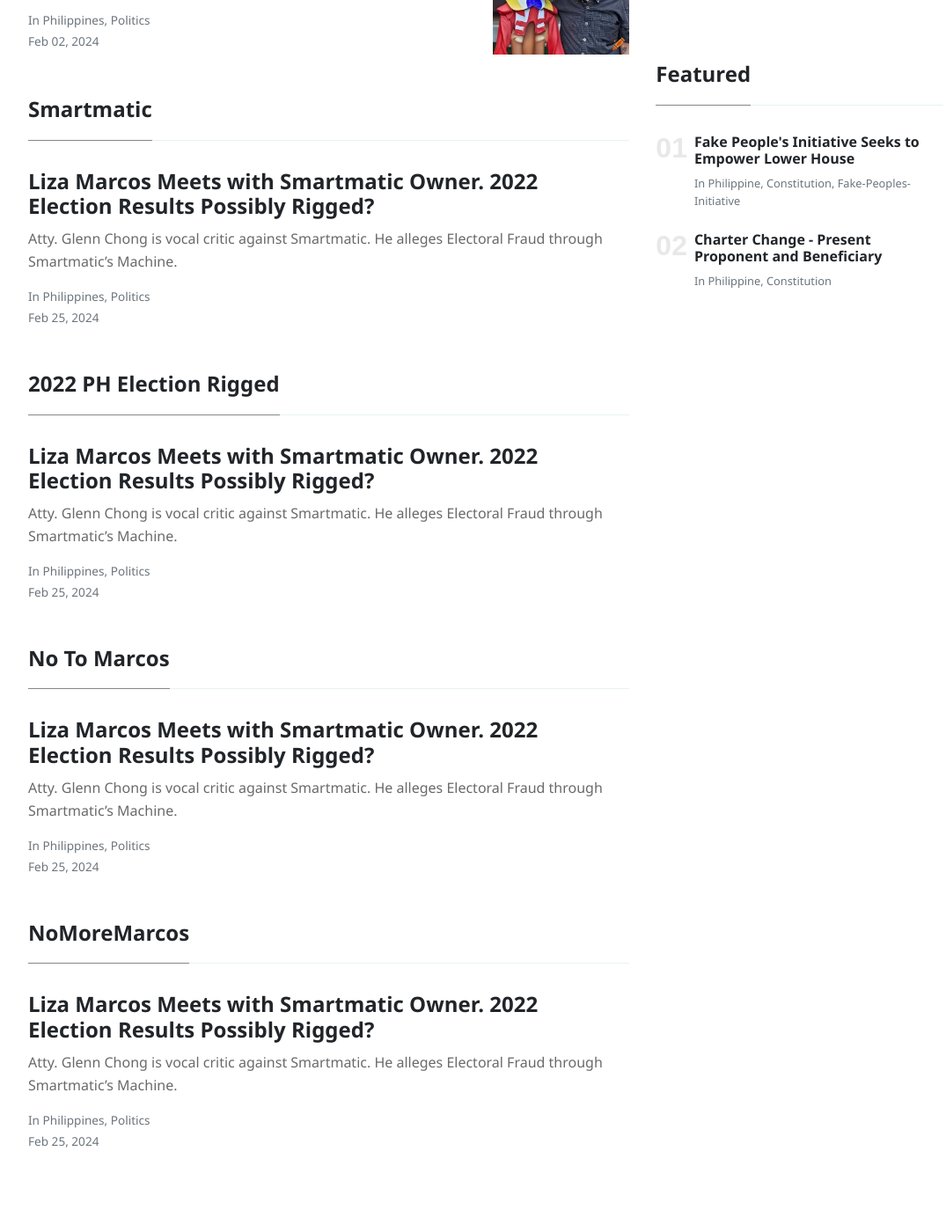
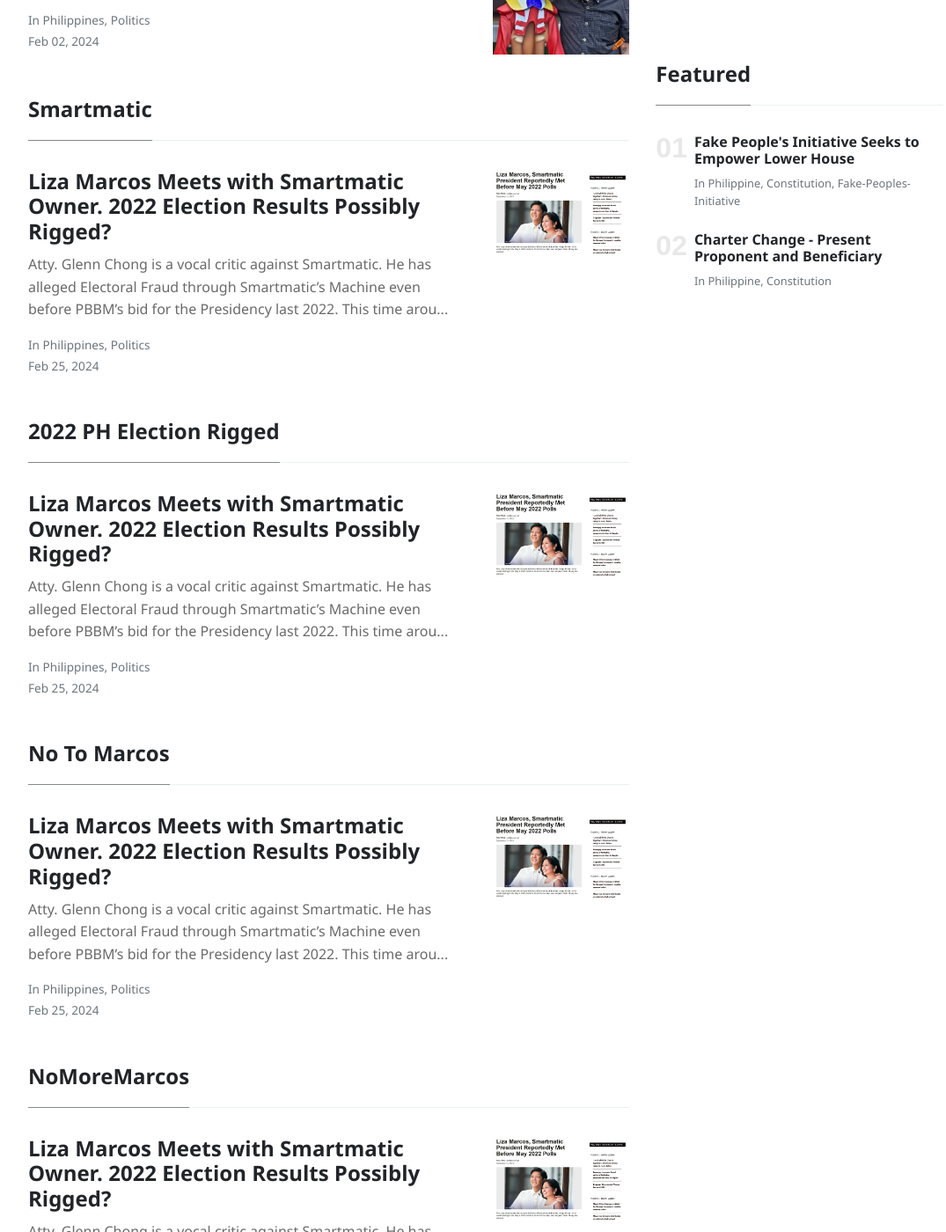
Before and after one commit to nilsinenomine/phermented, a Jekyll site: the page built from _pages/tags.html, in a window 1280 px wide and 1400 px high, scrolled down 4823 px. Shown: the whole window at 88% size, without its empty margins (88-1163 px from the left). Built offline with Jekyll 4.4.1, drawn with Linux system fonts in a browser that asks for light colours; nearby versions of some CDN libraries; some of the changed text lies outside the part shown.

Commit message:
Smartmatic, 2022 Polls Rigged

```diff
--- a/_posts/2024-02-25-Liza-Marcos-Meeting-with-Smartmatic-Rigged-Election-Posits-Chong.md
+++ b/_posts/2024-02-25-Liza-Marcos-Meeting-with-Smartmatic-Rigged-Election-Posits-Chong.md
@@ -10,9 +10,10 @@ tags:
 - "2022 PH election rigged"
 - "No to Marcos"
 - "NoMoreMarcos"
+image: "assets/images/Screenshot_2024-03-23_213626_Politiko.jpeg"
 ---
 
-Atty. Glenn Chong is vocal critic against Smartmatic. He alleges Electoral Fraud through Smartmatic's Machine.
+Atty. Glenn Chong is a vocal critic against Smartmatic. He has alleged Electoral Fraud through Smartmatic's Machine even before PBBM's bid for the Presidency last 2022. This time around, he alleges that the first lady Liza Marcos dipped her hand in proverbial cookie jar.
 
 
 Watch and listen to the video below.
```
Also changed, not shown: assets/images/Screenshot_2024-03-23_213626_Politiko.jpeg (added), 2 other files.
